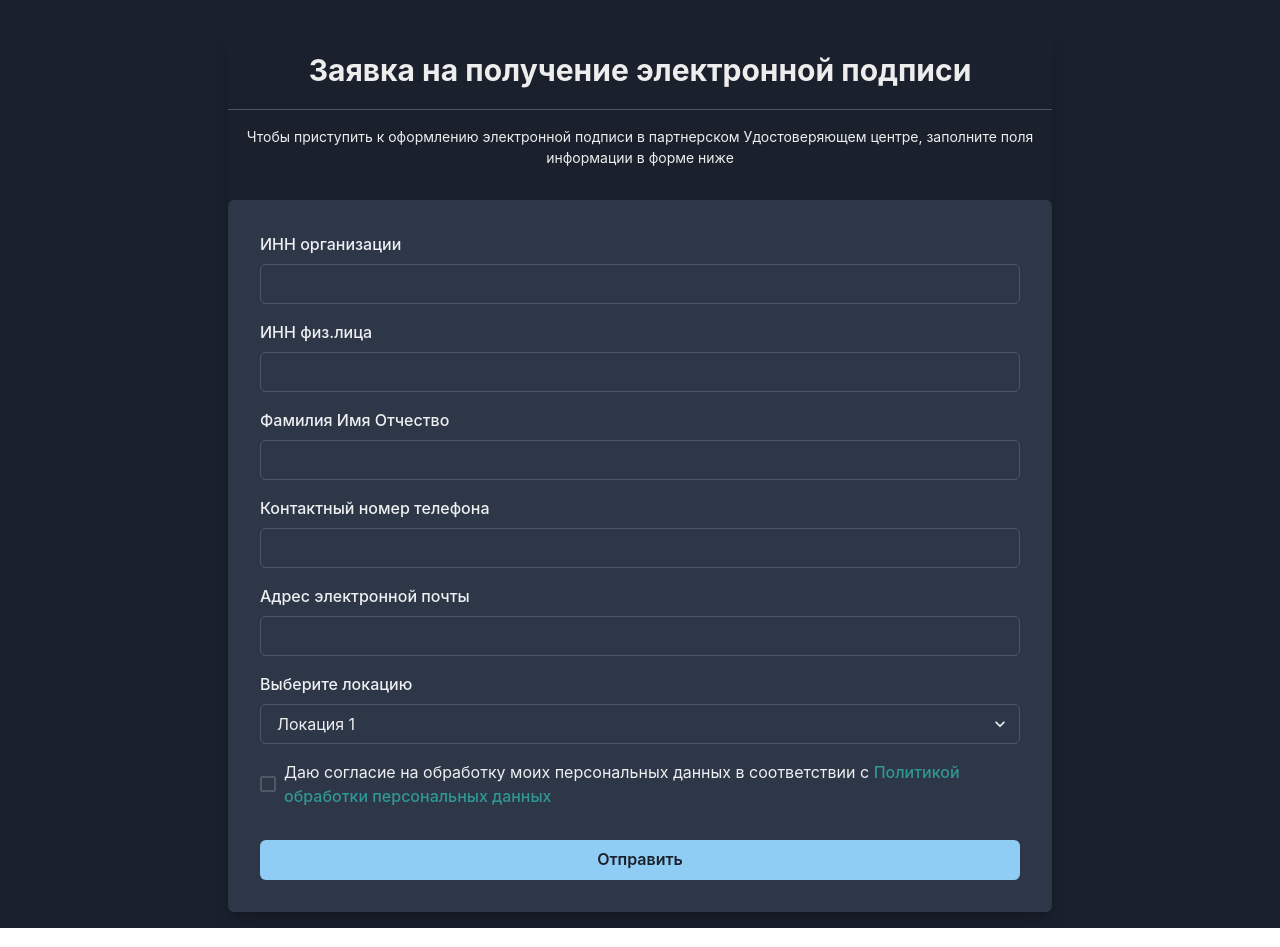
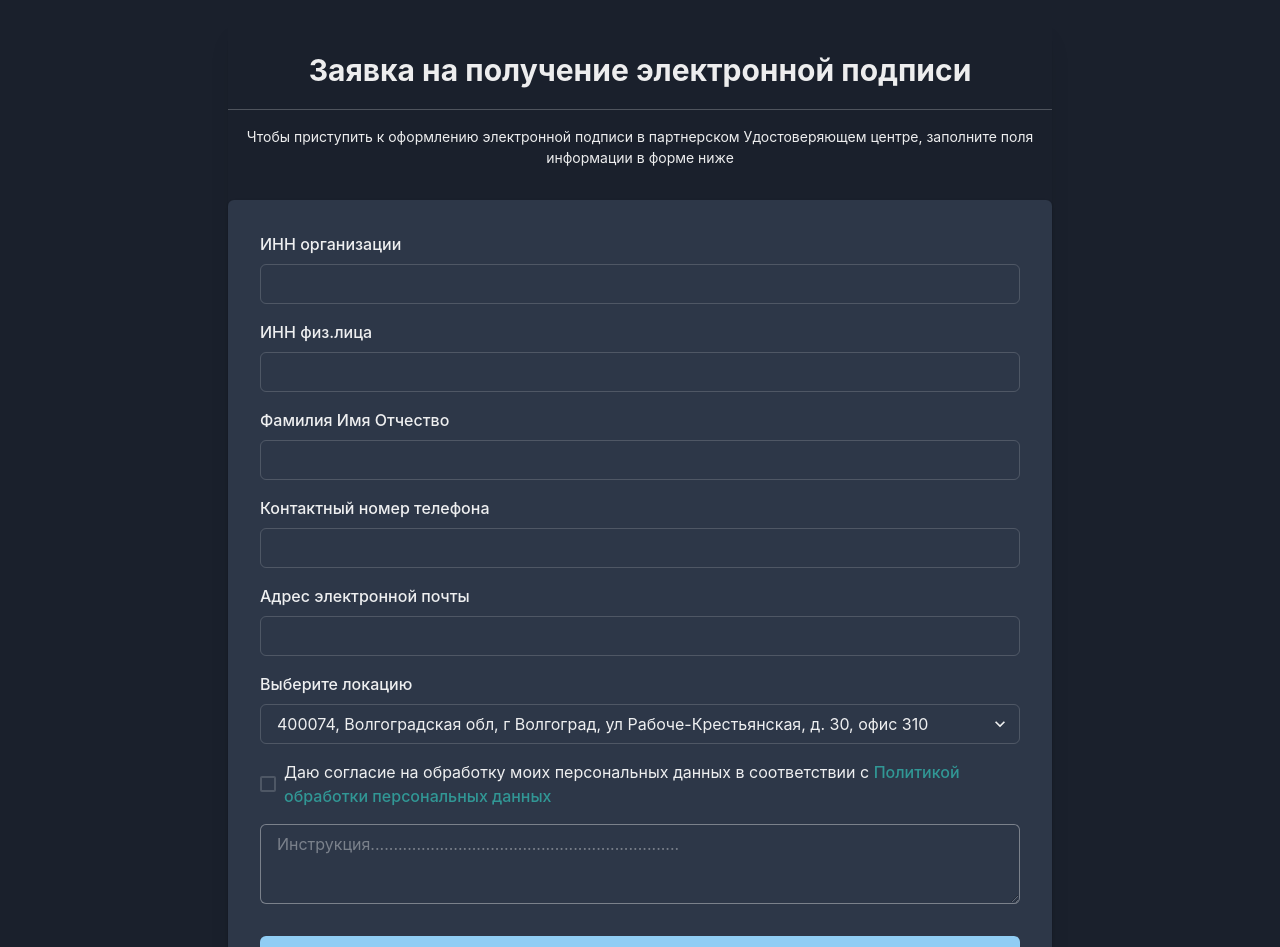
Before and after one commit to dmitry-uknowme/elpod.novorostorgi.ru, a React (Vite) app: page / in a window 1280 px wide. Shown: the top 947 px of the page. Built offline with nearby package versions, Linux system fonts and the light colour scheme.

Commit message:
fix form

```diff
--- a/src/App.tsx
+++ b/src/App.tsx
@@ -12,7 +12,7 @@ import {
   Card,
   Box,
   Select,
-  Link, Checkbox
+  Link, Checkbox, Editable, EditablePreview, EditableTextarea, Textarea
 } from "@chakra-ui/react";
 import { Divider } from "rsuite";
 
@@ -40,8 +40,6 @@ const App = ({
   console.log('errrr', errors)
 
 
-
-
   return (
     <Box p={4}>
       <div className="row">
@@ -51,7 +49,6 @@ const App = ({
             <form onSubmit={handleSubmit(onSubmit)}>
               <Text textAlign='center' fontSize='3xl' fontWeight='bold' marginBottom="0.5rem">Заявка на получение электронной подписи</Text>
               <hr />
-              {/* <Divider /> */}
               <Text textAlign='center' fontSize='sm' marginTop="0.5rem">Чтобы приступить к оформлению электронной подписи в партнерском Удостоверяющем центре, заполните поля информации в форме ниже</Text>
               <Card paddingX="2rem" paddingBottom="2rem" paddingTop="2rem" marginTop="2rem">
                 <FormControl isInvalid={!!errors.org_inn}>
@@ -92,16 +89,17 @@ const App = ({
                 <FormControl isInvalid={!!errors.location} mt="1rem">
                   <FormLabel fontSize="md">Выберите локацию</FormLabel>
                   <Select id="location"  {...register("location", { required: "Поле обязательное для заполнения" })}>
-                    <option value='option1'>Локация 1</option>
-                    <option value='option2'>Локация 2</option>
-                    <option value='option3'>Локация 3</option>
+                    <option value='option1'>400074, Волгоградская обл, г Волгоград, ул Рабоче-Крестьянская, д. 30, офис 310</option>
+                    <option value='option2'>344000, Ростовская обл, Ростов-на-Дону г, Лермонтовская ул, дом № 87/66, офис 404</option>
+                    <option value='option3'>Курский филиал № 2 АО "АЦ" (а) Курская область, Г.О. ГОРОД КУРСК, Г КУРСК, УЛ ВАТУТИНА, Д. 25, ПОМ/КОМ 9/21</option>
                   </Select>
                   <FormErrorMessage>
                     {errors.location && errors.location.message}
                   </FormErrorMessage>
                 </FormControl>
-                <Checkbox style={{ marginTop: "1rem" }}>Даю согласие на обработку моих персональных данных в соответствии с <Link color='teal.500' href='#'>
+                <Checkbox style={{ margin: "1rem 0" }}>Даю согласие на обработку моих персональных данных в соответствии с <Link color='teal.500' href='#'>
                   Политикой обработки персональных данных</Link></Checkbox>
+                <Textarea disabled defaultValue="Инструкция..................................................................." />
                 <Button mt="2rem" colorScheme="blue" isLoading={isSubmitting} type="submit">
                   Отправить
                 </Button>
@@ -109,188 +107,8 @@ const App = ({
             </form >
           </Box>
         </div>
-
       </div>
-
     </Box >
-    // <form onSubmit={handleSubmit(onSubmit)}>
-    //   <FormControl isInvalid={true}>
-    //     <FormLabel htmlFor="name">First name</FormLabel>
-    //     <Input
-    //       id="name"
-    //       placeholder="name"
-    //       {...register("name", {
-    //         required: "This is required",
-    //         minLength: { value: 4, message: "Minimum length should be 4" }
-    //       })}
-    //     />
-    //     <FormErrorMessage>
-    //       {errors.name && errors.name.message}
-    //     </FormErrorMessage>
-    //   </FormControl>
-    //   <Button mt={4} colorScheme="teal" isLoading={isSubmitting} type="submit">
-    //     Submit
-    //   </Button>
-    // </form>
-    // <>
-    //   <h2 className="text-center">Заявка на получение электронной подписи</h2>
-    //   <form onSubmit={submitHandler}>
-    //     <div className="row justify-content-center">
-    //       {/*<form>*/}
-    //       {serverResponse ? (
-    //         <div className="d-flex justify-content-center text-center">
-    //           {serverResponse}
-    //         </div>
-    //       ) : isFetching ? (
-    //         <Loader />
-    //       ) : (
-    //         <div className="row justify-content-center">
-    //           {/*{sections.map((section) => (*/}
-    //           <div className="col-md-10">
-    //             <h6 className="text-center">
-    //               Чтобы приступить к оформлению электронной подписи в
-    //               партнерском Удостоверяющем центре, заполните поля информации
-    //               в форме ниже
-    //             </h6>
-    //             <div className="col-lg-8 offset-lg-2 col-md-12 mt-4">
-    //               <div className="form-group">
-    //                 <input
-    //                   className="form-control"
-    //                   name="name"
-    //                   placeholder="ИНН Организации (ИП, ООО)"
-    //                   value={formData.organization_id}
-    //                   required
-    //                   onChange={(e) =>
-    //                     setFormData((state) => ({
-    //                       ...state,
-    //                       organization_id: e.target.value,
-    //                     }))
-    //                   }
-    //                 />
-    //               </div>
-    //               <div className="form-group mt-3">
-    //                 {/*<label htmlFor='email'>Email адрес в системе</label>*/}
-    //                 <input
-    //                   className="form-control"
-    //                   name="name"
-    //                   placeholder="ИНН физ. лица (руководителя организации)"
-    //                   value={formData.person_id}
-    //                   required
-    //                   onChange={(e) =>
-    //                     setFormData((state) => ({
-    //                       ...state,
-    //                       person_id: e.target.value,
-    //                     }))
-    //                   }
-    //                 />
-    //               </div>
-    //               <div className="form-group mt-3">
-    //                 {/*<label htmlFor='email'>Email адрес в системе</label>*/}
-    //                 <input
-    //                   className="form-control"
-    //                   name="name"
-    //                   placeholder="Фамилия Имя Отчество"
-    //                   value={formData.person_name}
-    //                   required
-    //                   onChange={(e) =>
-    //                     setFormData((state) => ({
-    //                       ...state,
-    //                       person_name: e.target.value,
-    //                     }))
-    //                   }
-    //                 />
-    //               </div>
-    //               <div className="form-group mt-3">
-    //                 {/*<label htmlFor='email'>Email адрес в системе</label>*/}
-    //                 <input
-    //                   className="form-control"
-    //                   name="phone"
-    //                   placeholder="Контактный номер телефона"
-    //                   value={formData.person_phone}
-    //                   required
-    //                   onChange={(e) =>
-    //                     setFormData((state) => ({
-    //                       ...state,
-    //                       person_phone: e.target.value,
-    //                     }))
-    //                   }
-    //                 />
-    //               </div>
-    //               <div className="form-group mt-3">
-    //                 {/*<label htmlFor='email'>Email адрес в системе</label>*/}
-    //                 <input
-    //                   className="form-control"
-    //                   name="phone"
-    //                   type="email"
-    //                   placeholder="Адрес электронной почты"
-    //                   value={formData.person_email}
-    //                   required
-    //                   onChange={(e) =>
-    //                     setFormData((state) => ({
-    //                       ...state,
-    //                       person_email: e.target.value,
-    //                     }))
-    //                   }
-    //                 />
-    //               </div>
-    //               {/* <div className="form-group mt-3">
-    //                 <input
-    //                   className="form-control"
-    //                   name="phone"
-    //                   placeholder="Паспортные данные (серия, номер, дата выдачи, кем выдан )"
-    //                   value={formData.person_passport}
-    //                   required
-    //                   onChange={(e) =>
-    //                     setFormData((state) => ({
-    //                       ...state,
-    //                       person_passport: e.target.value,
-    //                     }))
-    //                   }
-    //                 />
-    //               </div> */}
-    //               <div className="form-check mt-3">
-    //                 <input
-    //                   className="form-check-input"
-    //                   type="checkbox"
-    //                   name="status_accreditation"
-    //                   value="not_accredited"
-    //                   required
-    //                 // onChange={inputHandler}
-    //                 // checked={formData.find((field) => field.name === 'status_accreditation').value === 'not_accredited'} /* checked={(e) => formData.find((field) => field)} onChange={inputHandler} */
-    //                 />
-    //                 <label
-    //                   className="form-check-label text-muted"
-    //                   htmlFor="status_accreditation"
-    //                   style={{ fontSize: "0.65rem" }}
-    //                 >
-    //                   Даю согласие на обработку моих персональных данных в
-    //                   соответствии с{" "}
-    //                   <a
-    //                     href="/files/Политика обработки персональных данных.pdf"
-    //                     target="_blank"
-    //                   >
-    //                     <u
-    //                       className="text-primary"
-    //                       style={{ cursor: "pointer" }}
-    //                     >
-    //                       Политикой обработки персональных данных
-    //                     </u>
-    //                   </a>
-    //                 </label>
-    //               </div>
-    //               <div className="d-flex justify-content-center mt-3 mb-5">
-    //                 <button className="btn btn-primary w-100 d-flex justify-content-center">
-    //                   Отправить заявку
-    //                 </button>
-    //               </div>
-    //             </div>
-    //           </div>
-    //         </div>
-    //       )}
-    //       {/*</form>*/}
-    //     </div>
-    //   </form>
-    // </>
   );
 };
 
```
